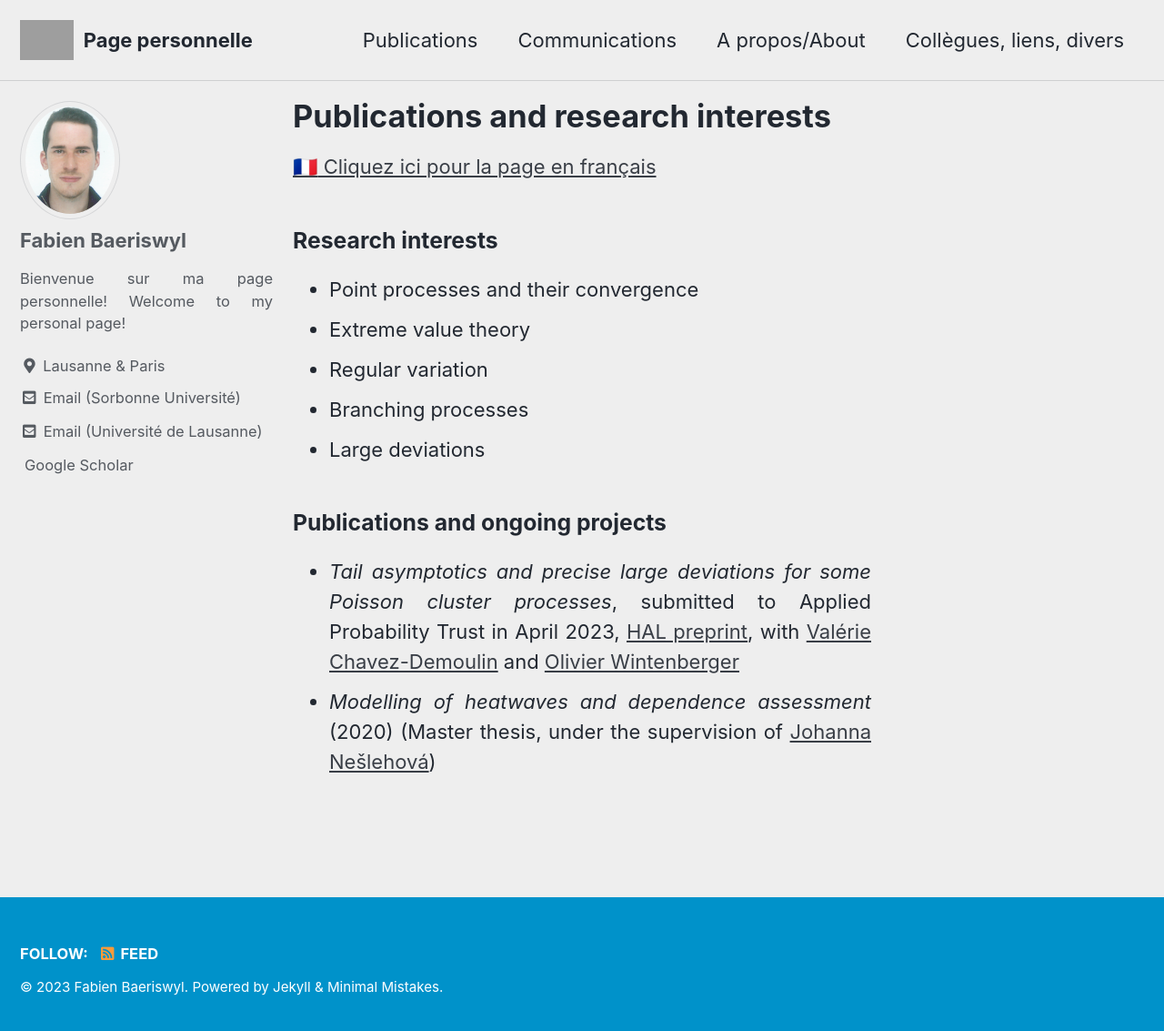
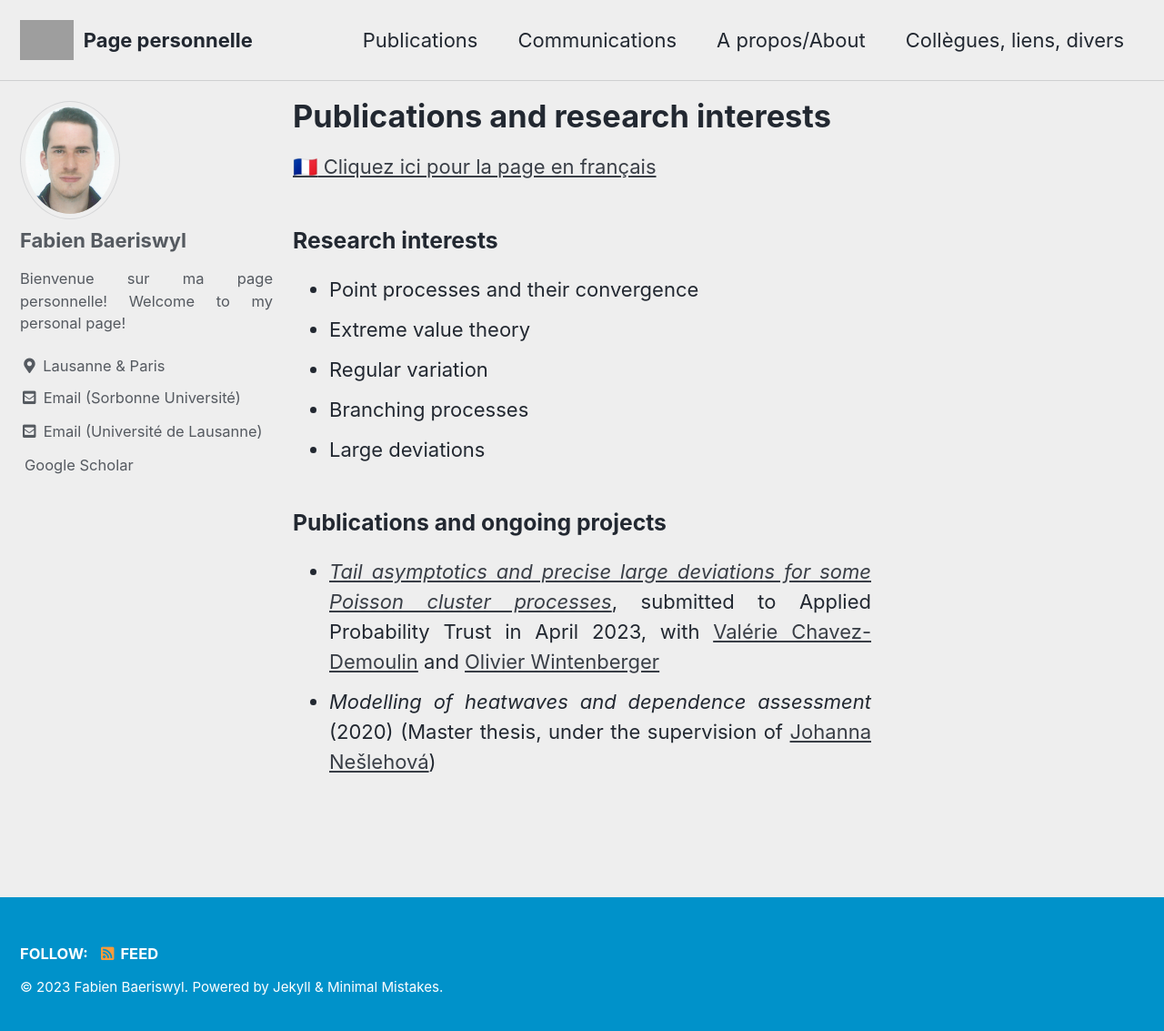
Before and after one commit to hplaninic/hrvoje.planinic.github.io, a Jekyll site: the page built from _pages/publi-en.md, in a window 1280 px wide and 1140 px high. Shown: the top 1133 px of the window at 91% size. Built offline with Jekyll 4.4.1, drawn with Linux system fonts in a browser that asks for light colours; cached includes are drawn as plain includes; emoji names are drawn with the system emoji font; a style sheet for code colours, icons or effects is not loaded; grey boxes are pictures that could not be loaded.

Commit message:
Update publi-en.md

```diff
--- a/_pages/publi-en.md
+++ b/_pages/publi-en.md
@@ -18,5 +18,5 @@
 
 ### Publications and ongoing projects
 
-- _Tail asymptotics and precise large deviations for some Poisson cluster processes_, submitted to Applied Probability Trust in April 2023, [HAL preprint](https://hal.science/hal-04071286), with [Valérie Chavez-Demoulin](https://hecnet.unil.ch/hec/recherche/fiche?pnom=vchavez&dyn_lang=en) and [Olivier Wintenberger](http://wintenberger.fr)
+- [_Tail asymptotics and precise large deviations for some Poisson cluster processes_](https://hal.science/hal-04071286), submitted to Applied Probability Trust in April 2023, with [Valérie Chavez-Demoulin](https://hecnet.unil.ch/hec/recherche/fiche?pnom=vchavez&dyn_lang=en) and [Olivier Wintenberger](http://wintenberger.fr)
 - _Modelling of heatwaves and dependence assessment_ (2020) (Master thesis, under the supervision of [Johanna Nešlehová](https://www.math.mcgill.ca/neslehova/))
```
